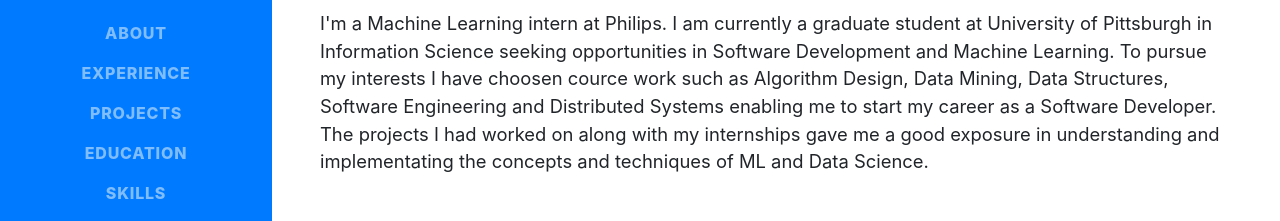
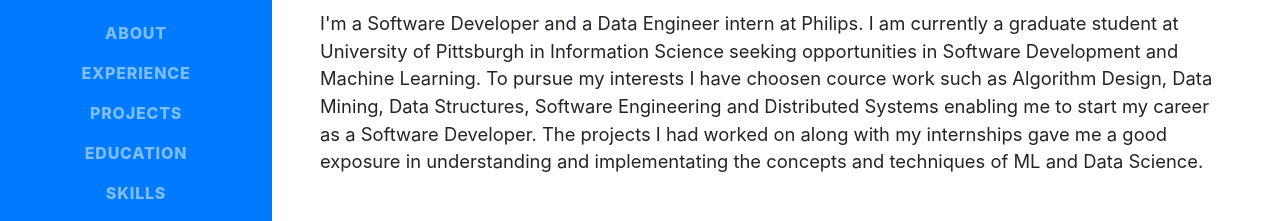
Before and after one commit to AkhilSomalanka7/-AkhilSomalanka7-.github.io, a website with bundled scripts: page index.html in a window 1280 px wide. Shown: the part 321-542 px from the top of the page. Built offline with nearby package versions, Linux system fonts and the light colour scheme; a web font is replaced by a local one.

Commit message:
Update index.html

```diff
--- a/index.html
+++ b/index.html
@@ -72,7 +72,7 @@
         <div class="subheading mb-5">254 Melwood Ave, Apt 1, Pa, 15213 · (412) 515-7524 ·
           <a href="mailto:name@email.com">aks121@pitt.edu</a>
         </div>
-        <p class="lead mb-5">I'm a Machine Learning intern at Philips. I am currently a graduate student at University of Pittsburgh in Information Science seeking opportunities in Software Development and Machine Learning. To pursue my interests I have choosen cource work such as Algorithm Design, Data Mining, Data Structures, Software Engineering and Distributed Systems enabling me to start my career as a Software Developer. The projects I had worked on along with my internships gave me a good exposure in understanding and implementating the concepts and techniques of ML and Data Science. </p>
+        <p class="lead mb-5">I'm a Software Developer and a Data Engineer intern at Philips. I am currently a graduate student at University of Pittsburgh in Information Science seeking opportunities in Software Development and Machine Learning. To pursue my interests I have choosen cource work such as Algorithm Design, Data Mining, Data Structures, Software Engineering and Distributed Systems enabling me to start my career as a Software Developer. The projects I had worked on along with my internships gave me a good exposure in understanding and implementating the concepts and techniques of ML and Data Science. </p>
         <div class="social-icons">
           <a href="https://www.linkedin.com/in/akhil-somalanka/">
             <i class="fab fa-linkedin-in"> </i>
```
